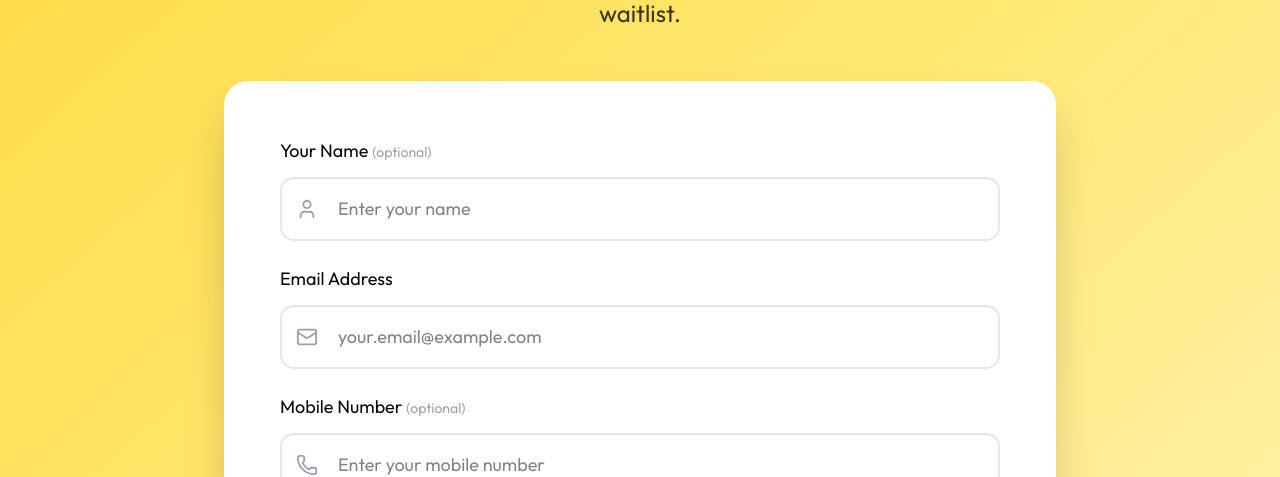
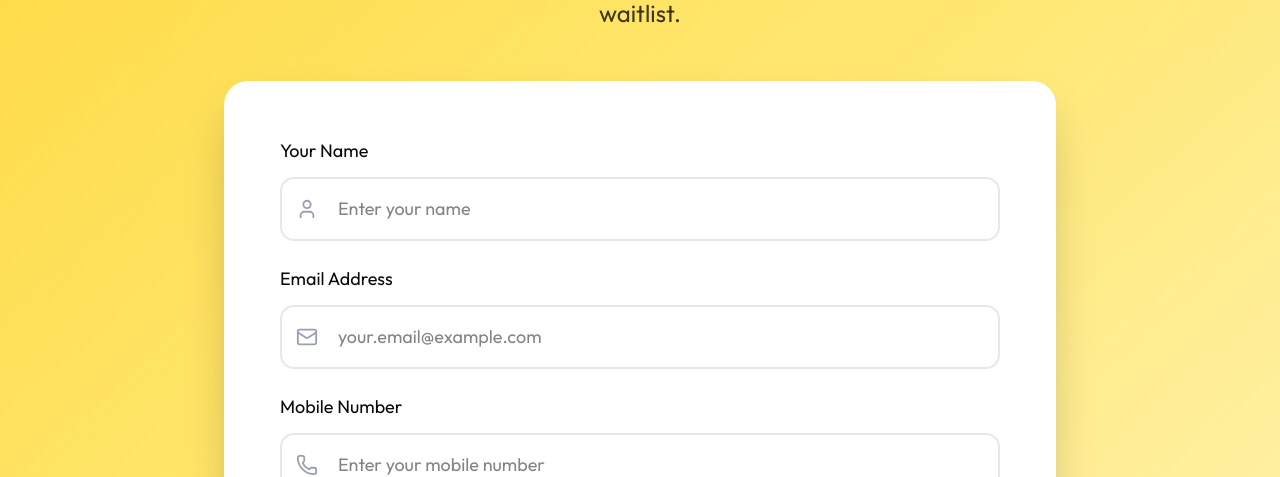
Before and after one commit to savoraTheGlobalApp/iCuriousAI_website, a React (Vite) app: page / in a window 1280 px wide. Shown: the part 6500-6977 px from the top of the page. Built offline with nearby package versions, Linux system fonts and the light colour scheme.

Commit message:
Make name and mobile number mandatory fields

```diff
--- a/join-waitlist.html
+++ b/join-waitlist.html
@@ -47,14 +47,14 @@
               <label>Don't fill this out if you're human: <input name="bot-field" /></label>
             </p>
             <div class="form-group">
-                <input type="text" name="name" placeholder="Your Name (optional)" class="waitlist-input">
+                <input type="text" name="name" placeholder="Your Name" required class="waitlist-input">
             </div>
             <div class="form-group">
             <input type="email" name="email" placeholder="Your Email" required class="waitlist-input">
             </div>
 
             <div class="form-group">
-                <input type="tel" name="mobile" placeholder="Mobile Number (optional)" class="waitlist-input">
+                <input type="tel" name="mobile" placeholder="Mobile Number" required class="waitlist-input">
             </div>
 
             <button type="submit" class="btn btn-primary waitlist-btn">
--- a/src/components/Waitlist.tsx
+++ b/src/components/Waitlist.tsx
@@ -106,13 +106,14 @@ export function Waitlist() {
             <form onSubmit={handleSubmit} className="space-y-6">
               <div>
                 <label htmlFor="name" className="block text-lg mb-3 text-black">
-                  Your Name <span className="text-gray-400 text-sm">(optional)</span>
+                  Your Name
                 </label>
                 <div className="relative">
                   <User className="absolute left-4 top-1/2 transform -translate-y-1/2 text-gray-400" size={22} />
                   <input
                     type="text"
                     id="name"
+                    required
                     value={formData.name}
                     onChange={(e) => setFormData({ ...formData, name: e.target.value })}
                     className="w-full pl-14 pr-4 py-4 text-lg border-2 border-gray-200 rounded-xl focus:border-[#FFD93D] focus:outline-none transition-colors"
@@ -141,13 +142,14 @@ export function Waitlist() {
 
               <div>
                 <label htmlFor="mobile" className="block text-lg mb-3 text-black">
-                  Mobile Number <span className="text-gray-400 text-sm">(optional)</span>
+                  Mobile Number
                 </label>
                 <div className="relative">
                   <Phone className="absolute left-4 top-1/2 transform -translate-y-1/2 text-gray-400" size={22} />
                   <input
                     type="tel"
                     id="mobile"
+                    required
                     value={formData.mobile}
                     onChange={(e) => setFormData({ ...formData, mobile: e.target.value })}
                     className="w-full pl-14 pr-4 py-4 text-lg border-2 border-gray-200 rounded-xl focus:border-[#FFD93D] focus:outline-none transition-colors"
```
